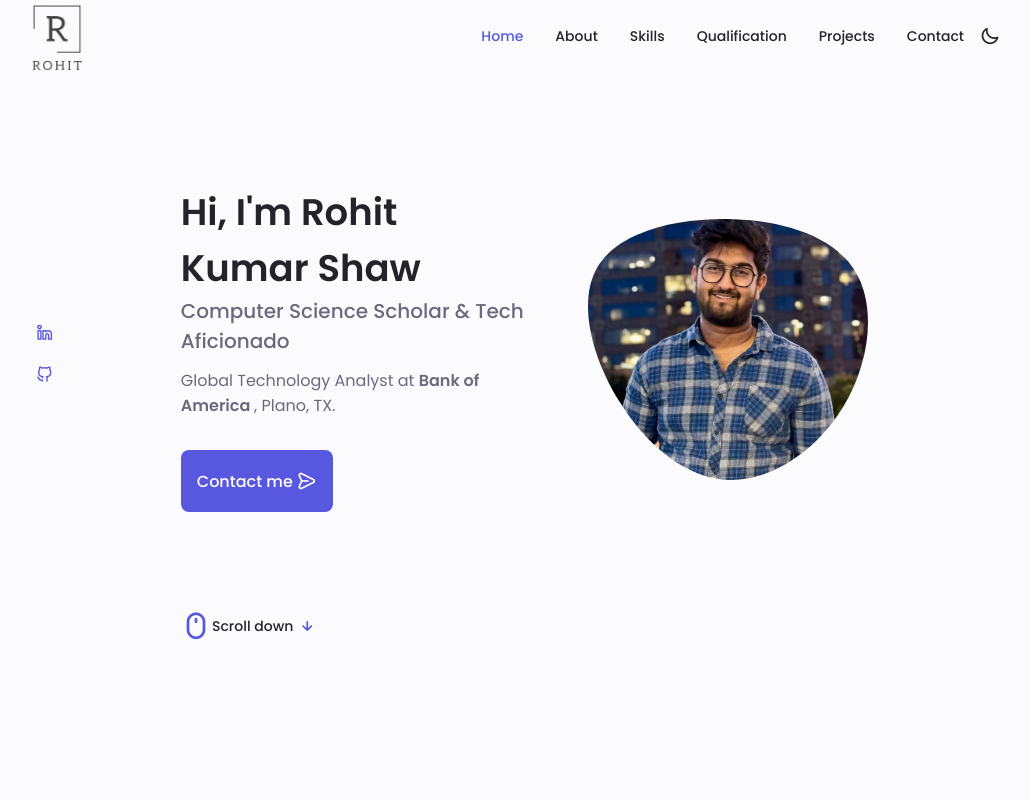
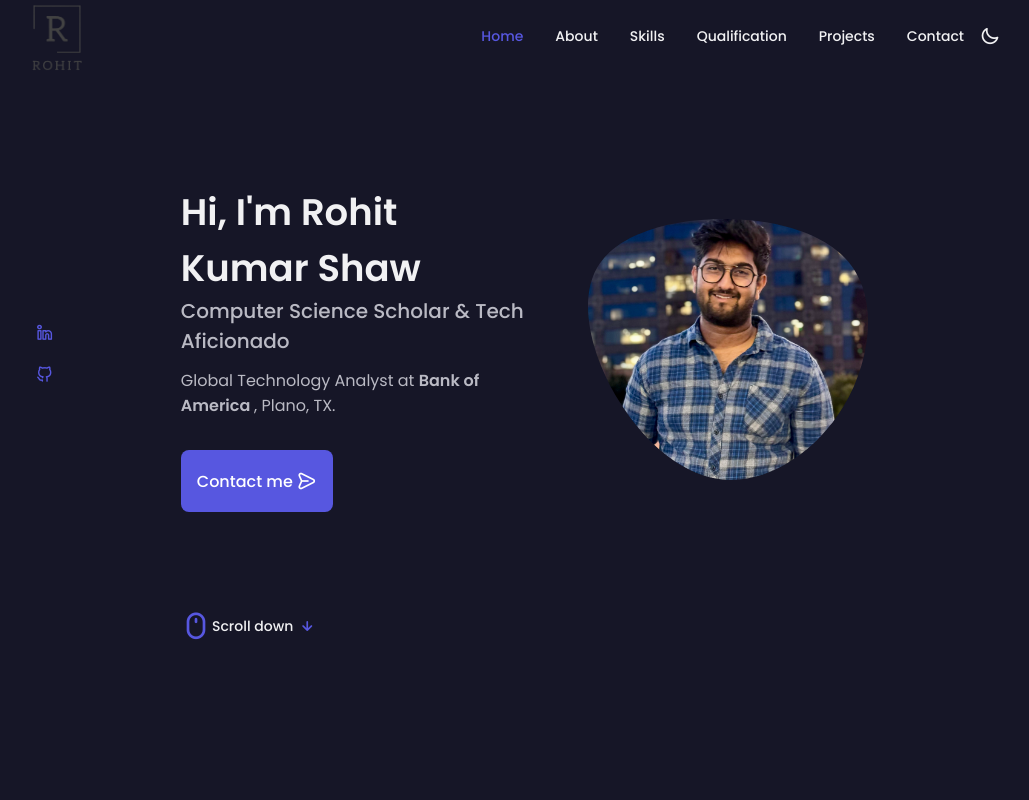
Before and after one commit to rks0134/portfolio, a website: page index.html in a window 1280 px wide. Both pictures are taken after a click on the icon 1114 px from the left and 36 px from the top of the page. Shown: the top 800 px of the page, without its empty margins (124-1153 px from the left). Drawn offline with nearby package versions, Linux system fonts and the light colour scheme.

Commit message:
dark theme fixed

```diff
--- a/index.html
+++ b/index.html
@@ -925,5 +925,14 @@
     <script type="text/javascript" src="assets/swiper-bundle.min.js"></script>
     <script src="https://kit.fontawesome.com/2205d59d52.js" crossorigin="anonymous"></script>
     <script src="assets/ptj.js"></script>
+    <script>
+      document.addEventListener('DOMContentLoaded', function() {
+    const themeButton = document.getElementById('theme-button'); // Adjust if necessary
+    themeButton.addEventListener('click', function() {
+        document.body.classList.toggle('dark-theme');
+    });
+});
+
+    </script>
   </body>
 </html>
```
